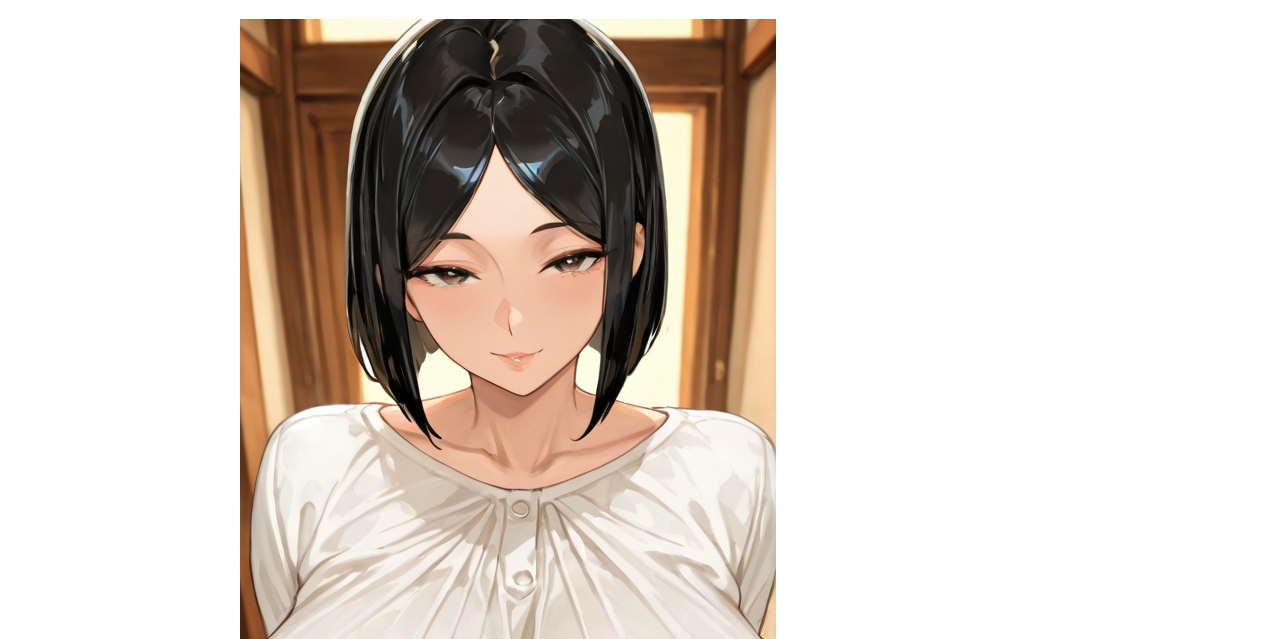
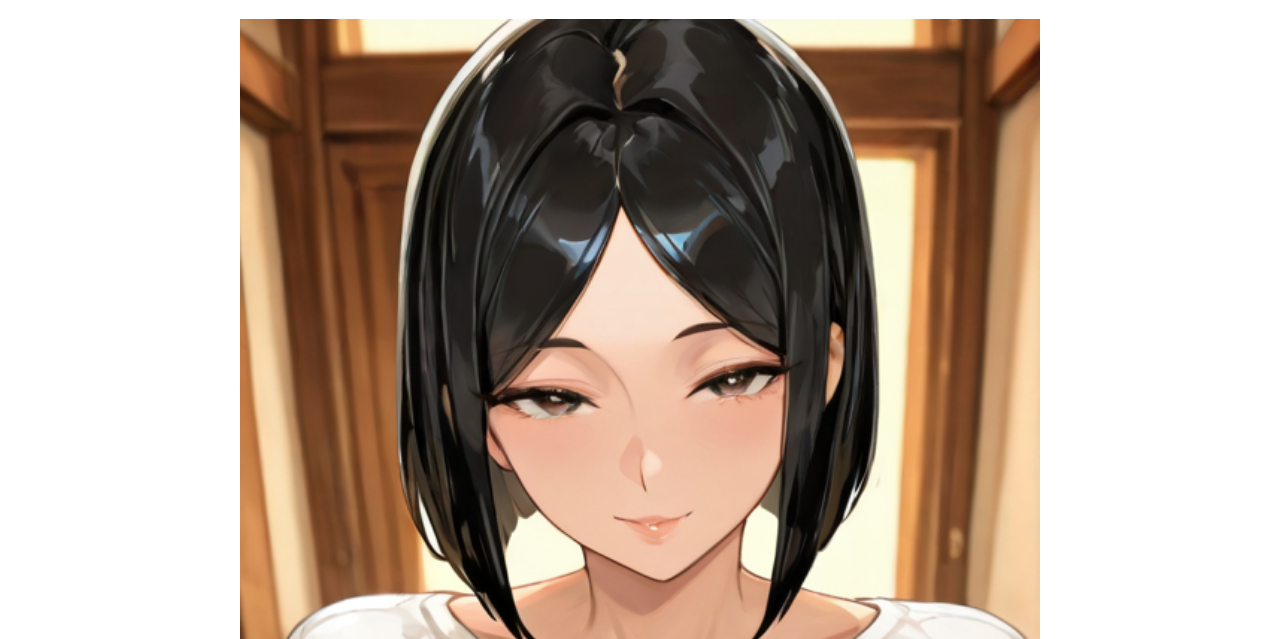
Before and after one commit to bigbondiri/dmm-site-BIGBONDIRI, a plain HTML site: page index.html in a window 1280 px wide. Shown: the part 161-800 px from the top of the page. Drawn offline with Linux system fonts and the light colour scheme.

Commit message:
Update index.html

```diff
--- a/index.html
+++ b/index.html
@@ -34,7 +34,7 @@ body{
     padding:20px;
 }
 
-iimg{
+img{
     width:100%;
 }
 
```
